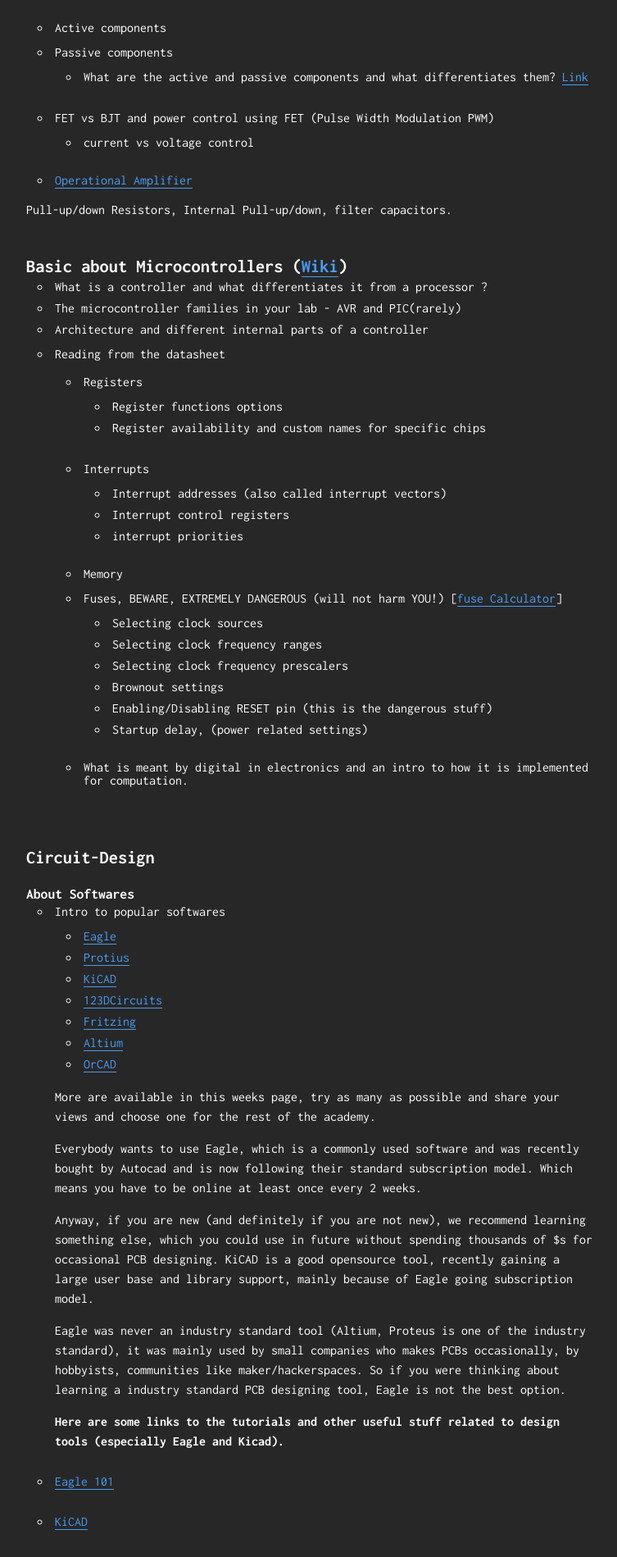
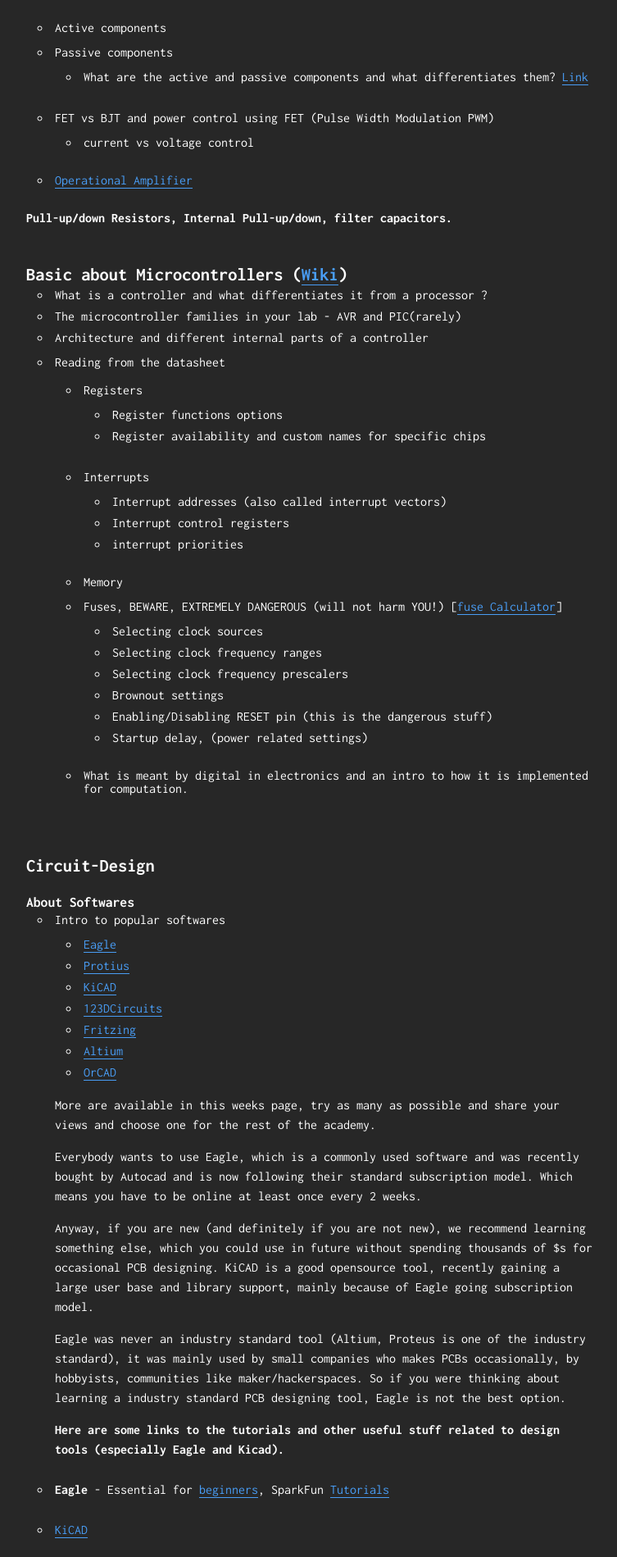
Before and after one commit to VishnuEaswaran/Fab17-instruct, a Jekyll site: the page built from _posts/2017-02-28-Elecronic Design.md, in a window 1280 px wide, cut to the strip 1037-2936 px from the top of the page. Shown: the whole strip at 82% size, without its empty margins (258-1011 px from the left). Built offline with Jekyll 4.4.1, drawn with Linux system fonts in a browser that asks for light colours; some of the changed text lies outside the part shown.

Commit message:
Eagle beginners video, simple hack to add libraries in Eagle

```diff
--- a/_posts/2017-02-28-Elecronic Design.md
+++ b/_posts/2017-02-28-Elecronic Design.md
@@ -104,13 +104,11 @@ __or__
 
   __Here are some links to the tutorials and other useful stuff related to design tools (especially Eagle and Kicad).__
 
-- [Eagle 101](https://learn.sparkfun.com/tutorials/tags/eagle)
+- **Eagle** - Essential for [beginners](https://www.youtube.com/playlist?list=PL868B73617C6F6FAD), SparkFun [Tutorials](https://learn.sparkfun.com/tutorials/tags/eagle)
 
 - [KiCAD](http://kicad-pcb.org/help/tutorials/)
 
 <iframe width="560" height="315" src="https://www.youtube.com/embed/zK3rDhJqMu0" frameborder="0" allowfullscreen></iframe>
-
-
 
 
 ## Fab Library for eagle - [libr](http://archive.fabacademy.org/archives/2017/doc/electronics/fab.lbr)
--- a/assets/css/main.scss
+++ b/assets/css/main.scss
@@ -216,6 +216,18 @@ blockquote {
 			margin-top: 25px;
 			margin-bottom: 5px;
 		}
+		h3 {
+			font-size: 1em;
+			font-weight: 700;
+			margin-top: 25px;
+			margin-bottom: 5px;
+		}
+		h4 {
+			font-size: 1em;
+			font-weight: 700;
+			margin-top: 25px;
+			margin-bottom: 5px;
+		}
 		p {
 			font-size: 1em;
 			line-height: 150%;
@@ -260,6 +272,21 @@ blockquote {
 				width: 100%;
 				margin: auto;
 			}
+		}
+		video {
+    max-width: 100%;
+    height: auto;
+		}
+		embed:focus {
+    outline: none;
+		max-width: 100%;
+		height: auto;
+		}
+		iframe:focus {
+    outline: none;
+		}
+		iframe[seamless] {
+    display: block;
 		}
 		code {
 			padding: 3px;
```
Also changed, not shown: other parts of _posts/2017-02-28-Elecronic Design.md (+1 -1 lines).
